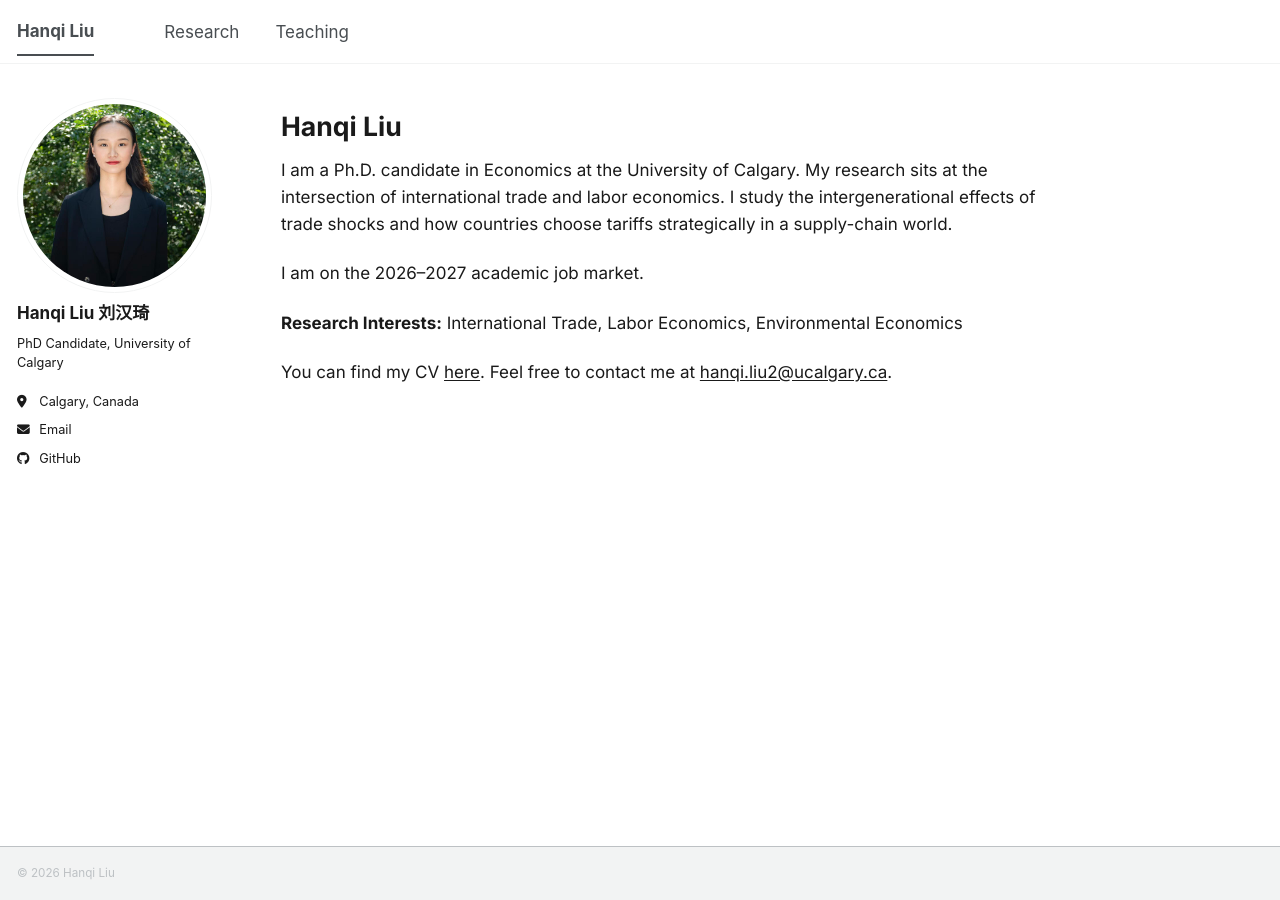
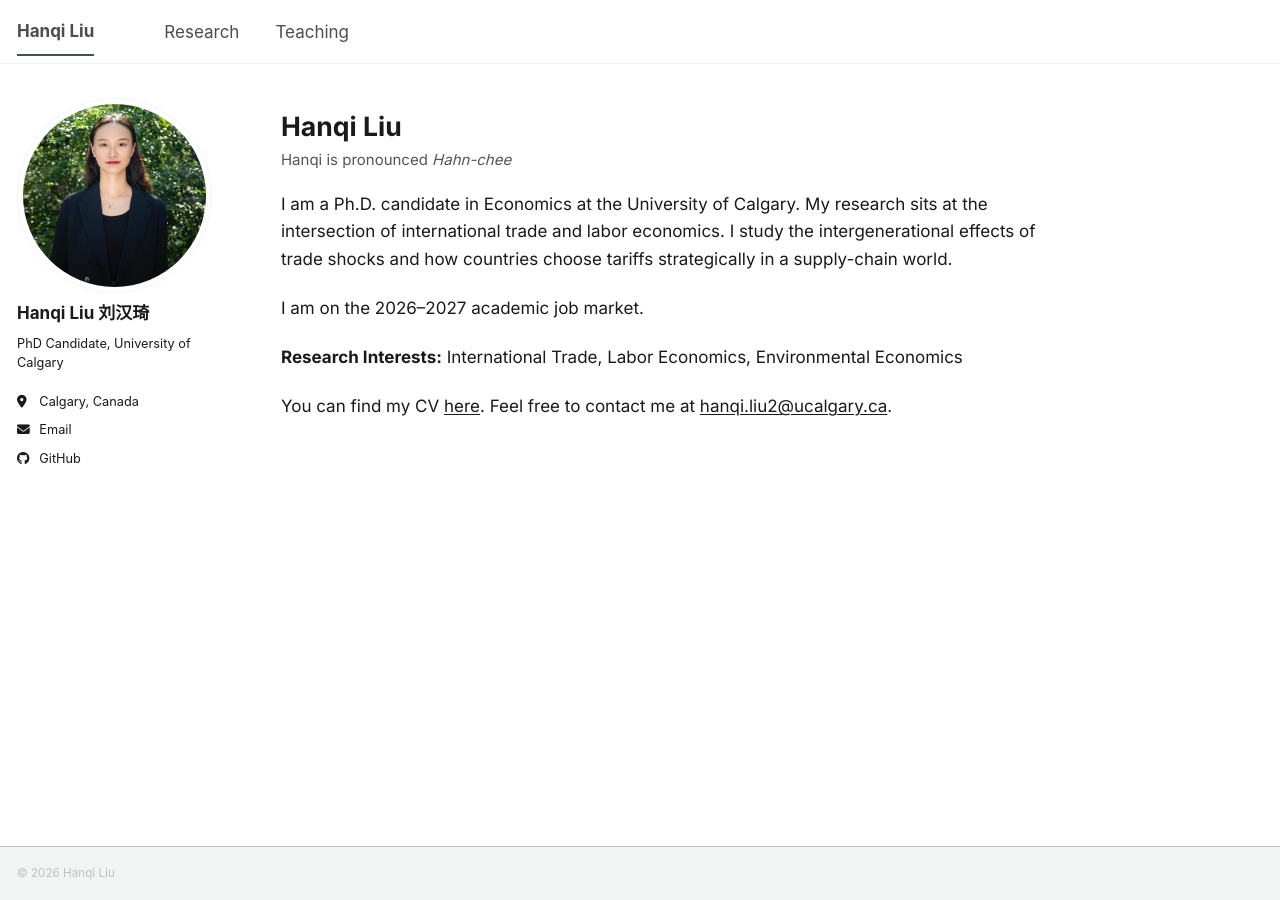
Before and after one commit to hanqi-liu-econ/hanqi-liu-econ.github.io, a Jekyll site: the page built from _pages/about.md, in a window 1280 px wide. Built offline with Jekyll 4.4.1, drawn with Linux system fonts in a browser that asks for light colours; a script bundle is joined from its source files by our own code; library files that are not in the unit come from our copies.

Commit message:
Update about.md

```diff
--- a/_pages/about.md
+++ b/_pages/about.md
@@ -9,6 +9,8 @@ redirect_from:
 
 # Hanqi Liu
 
+<p style="font-size: 15px; color: #555; margin-top: -0.6em;">Hanqi is pronounced <em>Hahn-chee</em></p>
+
 I am a Ph.D. candidate in Economics at the University of Calgary. My research sits at the intersection of international trade and labor economics. I study the intergenerational effects of trade shocks and how countries choose tariffs strategically in a supply-chain world.
 
 I am on the 2026–2027 academic job market.
```
